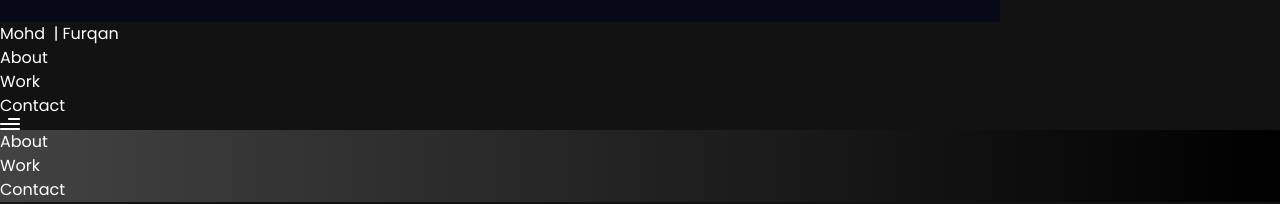
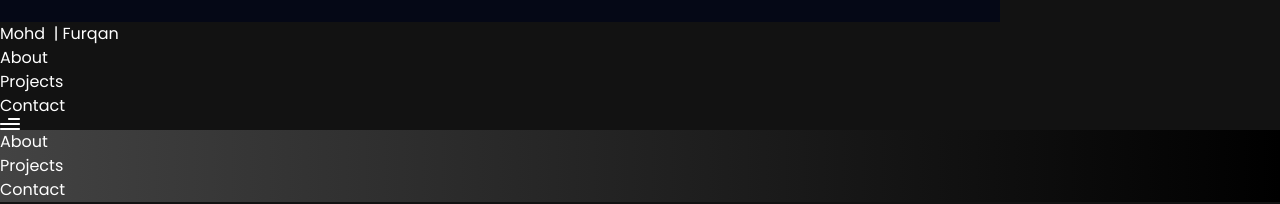
Before and after one commit to mohdfurqan51/Portfolio-Website, a React (Vite) app: page / in a window 1280 px wide. Shown: the part 728-932 px from the top of the page. Built offline with nearby package versions, Linux system fonts and the light colour scheme.

Commit message:
Update index.js

```diff
--- a/src/constants/index.js
+++ b/src/constants/index.js
@@ -38,7 +38,7 @@ import {
     },
     {
       id: "work",
-      title: "Work",
+      title: "Projects",
     },
     {
       id: "contact",
```
